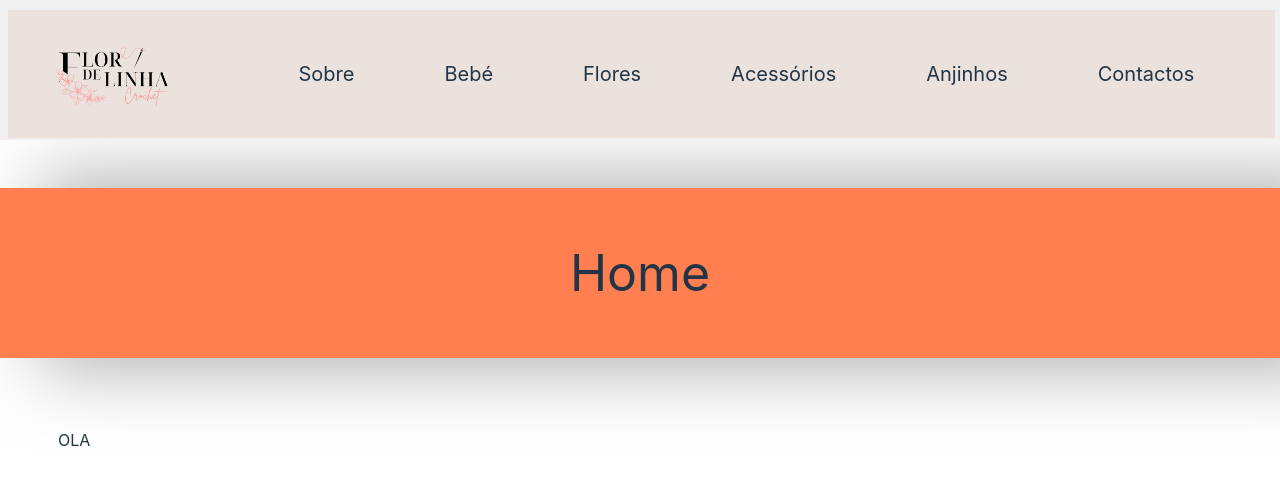
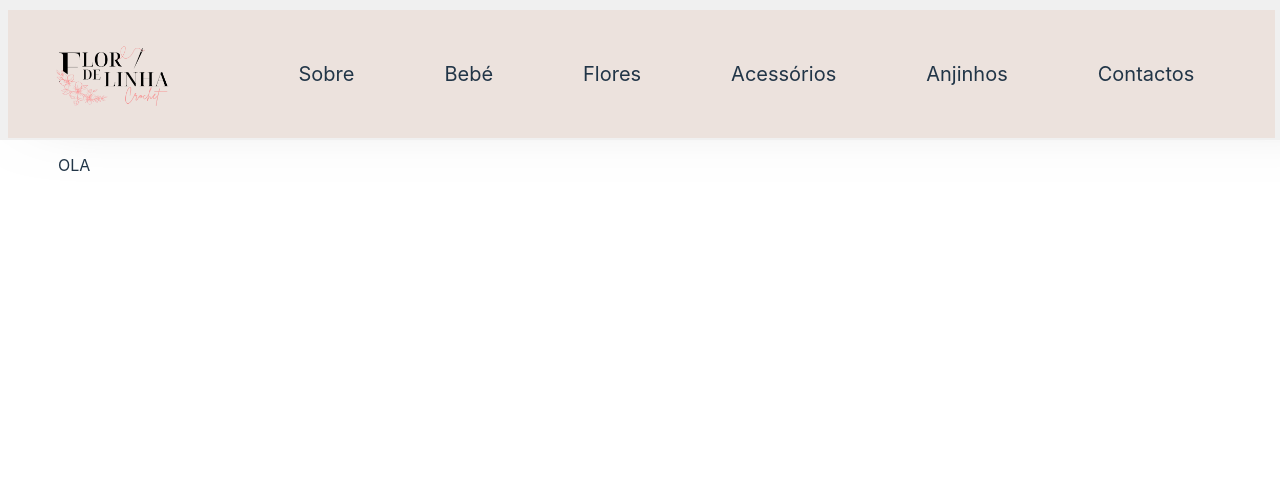
Before and after one commit to ozefreitas/flordelinha_website, a React (Vite) app: page / in a window 1280 px wide. Shown: the top 484 px of the page. Built offline with nearby package versions, Linux system fonts and the light colour scheme.

Commit message:
Removed overwriten properties

```diff
--- a/src/components/PageTitle/pagetitle.module.css
+++ b/src/components/PageTitle/pagetitle.module.css
@@ -1,9 +1,7 @@
 .mainPageTitleContainer {
   width: calc(100% + 16px);
-  height: 170px;
   margin-left: -8px;
   margin-right: -8px;
-  margin-top: 180px;
   background-color: coral;
   display: flex;
   justify-content: center;
```
